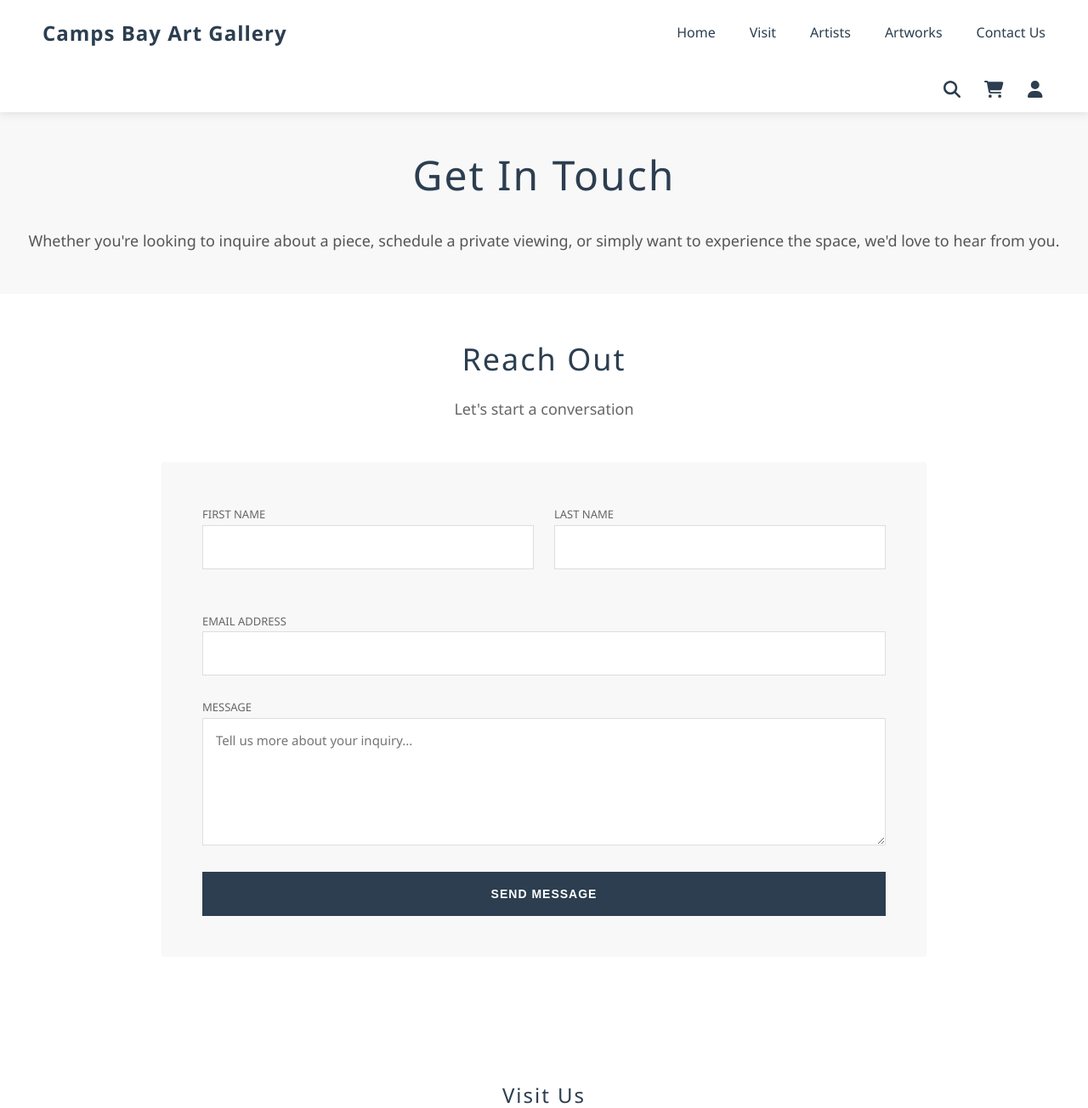
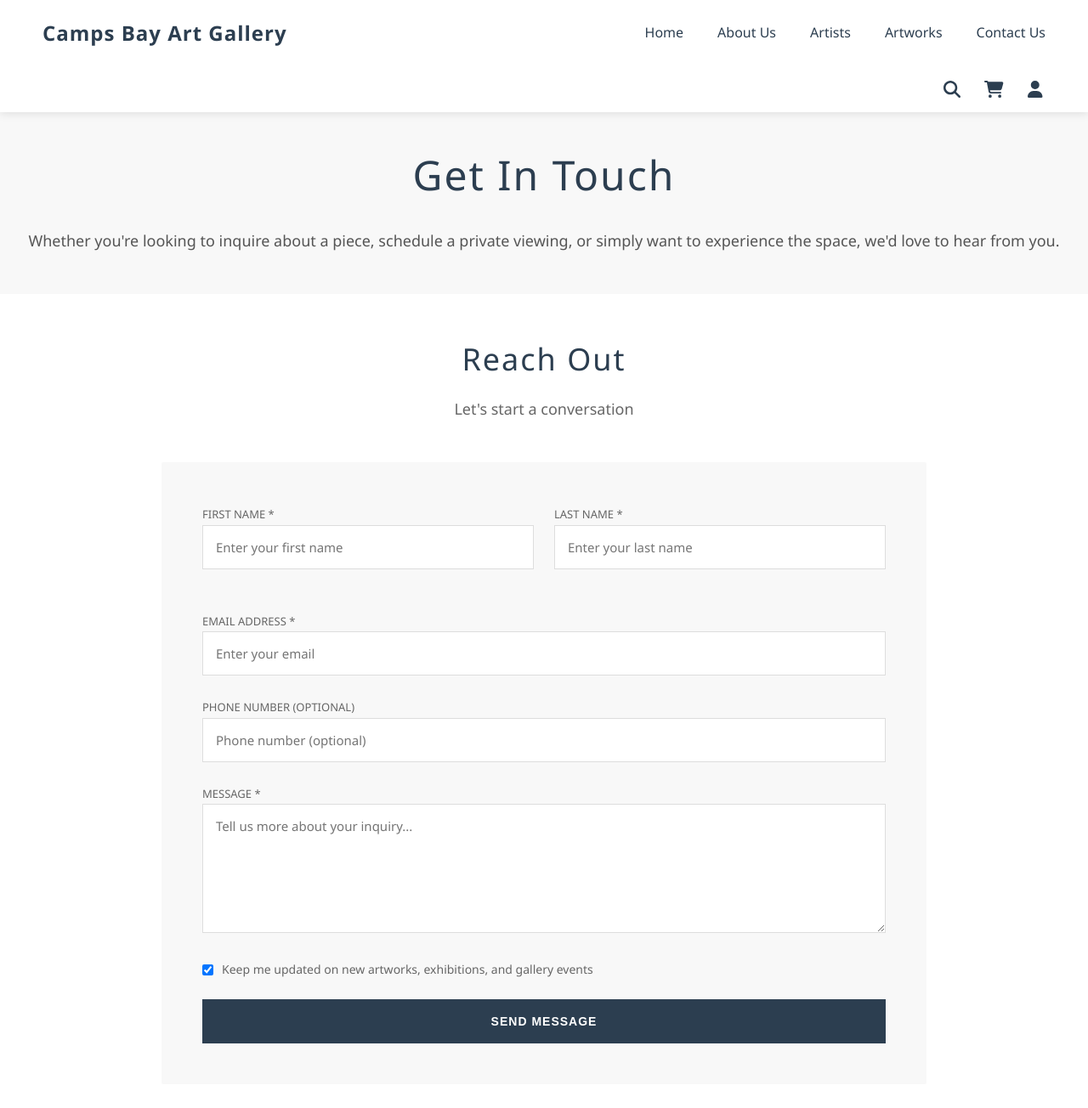
Before and after one commit to illanEazy/camps-bay-gallery, a Django app: page /contact/ in a window 1280 px wide. Shown: the top 1304 px of the page at 85% size. Run offline with Django 4.2, Linux system fonts and the light colour scheme; data that the repository does not hold is empty.

Commit message:
contact us and about us working

```diff
--- a/campsbaygallery/settings.py
+++ b/campsbaygallery/settings.py
@@ -121,6 +121,7 @@ DEFAULT_FROM_EMAIL = 'Camps Bay Gallery <noreply@campsbaygallery.com>'
 EMAIL_TIMEOUT = 10
 
 
+
 # Allauth config
 SITE_ID = 2
 SITE_DOMAIN = '127.0.0.1:8000'  # Change to your domain in production
@@ -185,6 +186,7 @@ TEMPLATES = [
                 'django.contrib.auth.context_processors.auth',
                 'django.contrib.messages.context_processors.messages',
                 'gallery.context_processors.cart_context',
+                'gallery.context_processors.artists_processor',
             ],
         },
     },
--- a/gallery/context_processors.py
+++ b/gallery/context_processors.py
@@ -1,8 +1,9 @@
 from django.conf import settings
+from .models import Artist
 
 
 # FILE: gallery/context_processors.py - Updated to handle sold items
-
+# FILE: gallery/context_processors.py - Updated to handle sold items
 def cart_context(request):
     """Context processor to add cart count to all templates - updated to filter out sold items"""
     cart = request.session.get('cart', {})
@@ -44,4 +45,10 @@ def cart_context(request):
         'cart_items_preview': cart_items[:3]  # First 3 items for preview
     }
 
-  # FILE: gallery/context_processors.py - Updated to handle sold items
+# Context processors to make artists available globally
+
+def artists_processor(request):
+    """Make active artists available in all templates"""
+    return {
+        'artists': Artist.objects.filter(is_active=True).order_by('first_name', 'last_name')
+    }
--- a/gallery/forms.py
+++ b/gallery/forms.py
@@ -597,3 +597,79 @@ class CheckoutForm(forms.Form):
                 self.fields['postal_code'].initial = getattr(profile, 'postal_code', '')
             except UserProfile.DoesNotExist:
                 pass
+
+# Contact Form - MATCHES ORIGINAL STATIC FORM DESIGN
+class ContactForm(forms.Form):
+    """Contact form for general inquiries - matches original static form"""
+
+    # Contact Information (EXACTLY matches original form)
+    first_name = forms.CharField(
+        max_length=50,
+        required=True,
+        widget=forms.TextInput(attrs={
+            'class': 'form-input',
+            'placeholder': 'Enter your first name',
+            'id': 'firstName'
+        })
+    )
+
+    last_name = forms.CharField(
+        max_length=50,
+        required=True,
+        widget=forms.TextInput(attrs={
+            'class': 'form-input',
+            'placeholder': 'Enter your last name',
+            'id': 'lastName'
+        })
+    )
+
+    email = forms.EmailField(
+        required=True,
+        widget=forms.EmailInput(attrs={
+            'class': 'form-input',
+            'placeholder': 'Enter your email',
+            'id': 'email'
+        })
+    )
+
+    phone = forms.CharField(
+        max_length=20,
+        required=False,
+        widget=forms.TextInput(attrs={
+            'class': 'form-input',
+            'placeholder': 'Phone number (optional)',
+            'id': 'phone'
+        })
+    )
+
+    # Message
+    message = forms.CharField(
+        required=True,
+        widget=forms.Textarea(attrs={
+            'class': 'form-textarea',
+            'placeholder': 'Tell us more about your inquiry...',
+            'id': 'message',
+            'rows': 6
+        })
+    )
+
+    # Newsletter subscription (optional)
+    newsletter_subscription = forms.BooleanField(
+        required=False,
+        initial=True,
+        widget=forms.CheckboxInput(attrs={
+            'class': 'form-checkbox',
+            'id': 'newsletter'
+        })
+    )
+
+    def __init__(self, *args, **kwargs):
+        user = kwargs.pop('user', None)
+        super().__init__(*args, **kwargs)
+
+        # Pre-fill user data if available
+        if user and user.is_authenticated:
+            self.fields['first_name'].initial = user.first_name
+            self.fields['last_name'].initial = user.last_name
+            self.fields['email'].initial = user.email
+            self.fields['phone'].initial = user.phone if hasattr(user, 'phone') else ''
--- a/gallery/templates/gallery/includes/_contact_form.html
+++ b/gallery/templates/gallery/includes/_contact_form.html
@@ -6,29 +6,64 @@
     </div>
 
     <div class="contact-form-container">
-        <form class="contact-form" id="contactForm">
+        <form class="contact-form" method="POST" action="{% url 'contact' %}">
+            {% csrf_token %}
+
             <div class="form-row grid-2 mb-md">
                 <div class="form-group">
-                    <label for="firstName" class="text-xsmall text-uppercase text-gray mb-xs">First Name</label>
-                    <input type="text" id="firstName" name="firstName" class="form-input" required>
+                    <label for="firstName" class="text-xsmall text-uppercase text-gray mb-xs">First Name *</label>
+                    {{ form.first_name }}
+                    {% if form.first_name.errors %}
+                    <div class="error-message">{{ form.first_name.errors }}</div>
+                    {% endif %}
                 </div>
                 <div class="form-group">
-                    <label for="lastName" class="text-xsmall text-uppercase text-gray mb-xs">Last Name</label>
-                    <input type="text" id="lastName" name="lastName" class="form-input" required>
+                    <label for="lastName" class="text-xsmall text-uppercase text-gray mb-xs">Last Name *</label>
+                    {{ form.last_name }}
+                    {% if form.last_name.errors %}
+                    <div class="error-message">{{ form.last_name.errors }}</div>
+                    {% endif %}
                 </div>
             </div>
 
             <div class="form-group mb-md">
-                <label for="email" class="text-xsmall text-uppercase text-gray mb-xs">Email Address</label>
-                <input type="email" id="email" name="email" class="form-input" required>
+                <label for="email" class="text-xsmall text-uppercase text-gray mb-xs">Email Address *</label>
+                {{ form.email }}
+                {% if form.email.errors %}
+                <div class="error-message">{{ form.email.errors }}</div>
+                {% endif %}
+            </div>
+
+            <div class="form-group mb-md">
+                <label for="phone" class="text-xsmall text-uppercase text-gray mb-xs">Phone Number (Optional)</label>
+                {{ form.phone }}
+                {% if form.phone.errors %}
+                <div class="error-message">{{ form.phone.errors }}</div>
+                {% endif %}
             </div>
 
             <div class="form-group mb-lg">
-                <label for="message" class="text-xsmall text-uppercase text-gray mb-xs">Message</label>
-                <textarea id="message" name="message" class="form-textarea" required placeholder="Tell us more about your inquiry..."></textarea>
+                <label for="message" class="text-xsmall text-uppercase text-gray mb-xs">Message *</label>
+                {{ form.message }}
+                {% if form.message.errors %}
+                <div class="error-message">{{ form.message.errors }}</div>
+                {% endif %}
+            </div>
+
+            <div class="form-group mb-lg">
+                <label class="checkbox-label" style="display: flex; align-items: center; gap: 10px; cursor: pointer;">
+                    {{ form.newsletter_subscription }}
+                    <span class="text-small text-gray">Keep me updated on new artworks, exhibitions, and gallery events</span>
+                </label>
             </div>
 
             <button type="submit" class="btn btn-primary btn-full">Send Message</button>
         </form>
+
+        <div class="text-center mt-lg">
+            <p class="text-small text-gray">
+                <i class="fas fa-clock mr-xs"></i> We respond within 24 hours
+            </p>
+        </div>
     </div>
 </div>
--- a/gallery/templates/gallery/includes/_footer.html
+++ b/gallery/templates/gallery/includes/_footer.html
@@ -1,6 +1,7 @@
 <footer class="section-dark">
     <div class="container">
-        <div class="footer-container grid-3 mb-xl">
+        <div class="footer-container grid-4 mb-xl">
+            <!-- Contact Column -->
             <div class="footer-column">
                 <h3 class="h5 mb-lg text-white">Our Contact</h3>
                 <div class="contact-info">
@@ -28,6 +29,7 @@
                 </div>
             </div>
 
+            <!-- Opening Hours Column -->
             <div class="footer-column">
                 <h3 class="h5 mb-lg text-white">Opening Hours</h3>
                 <div class="opening-hours">
@@ -53,7 +55,7 @@
                     </div>
                 </div>
             </div>
-
+            <!-- Stay Connected Column -->
             <div class="footer-column">
                 <h3 class="h5 mb-lg text-white">Stay Connected</h3>
                 <p class="text-small text-light mb-md">Subscribe to our newsletter for updates on new exhibitions, featured artists, and exclusive events.</p>
--- a/gallery/templates/gallery/includes/_header.html
+++ b/gallery/templates/gallery/includes/_header.html
@@ -7,17 +7,14 @@
         <div class="logo">Camps Bay Art Gallery</div>
         <ul class="menu-items">
             <li><a href="{% url 'home' %}">Home</a></li>
-            <li><a href="#visit">Visit</a></li>
+            <li><a href="{% url 'about' %}">About Us</a></li> <!-- CHANGED FROM #visit -->
             <li class="dropdown">
                 <a href="{% url 'artists' %}">Artists</a>
                 <div class="dropdown-content">
                     <!-- Dynamic artist links -->
-                    <a href="{% url 'artist_detail' artist_id=1 %}">Amara Thompson</a>
-                    <a href="{% url 'artist_detail' artist_id=2 %}">Marcus Chen</a>
-                    <a href="{% url 'artist_detail' artist_id=3 %}">Sofia Rodriguez</a>
-                    <a href="{% url 'artist_detail' artist_id=4 %}">James Williams</a>
-                    <a href="{% url 'artist_detail' artist_id=5 %}">Zara Okafor</a>
-                    <a href="{% url 'artist_detail' artist_id=6 %}">Kai Nakamura</a>
+                    {% for artist in artists|slice:":6" %}  <!-- REUSED from context processor -->
+                    <a href="{% url 'artist_detail' artist.id %}">{{ artist.first_name }} {{ artist.last_name }}</a>
+                    {% endfor %}
                     <div class="dropdown-divider"></div>
                     <a href="{% url 'artists' %}">View All Artists</a>
                 </div>
--- a/gallery/templates/gallery/includes/_story_section.html
+++ b/gallery/templates/gallery/includes/_story_section.html
@@ -3,8 +3,8 @@
         <div class="story-content">
             <h2 class="h2 mb-lg">Why Camps Bay</h2>
             <p class="text-regular text-white mb-md">Between the mountain and the sea, where light shifts with every hour, we found the place where art belongs. Camps Bay isn't just location—it's atmosphere. It's the feeling of discovery, the quiet confidence of a place that knows its worth.</p>
-            <p class="text-regular text-white mb-lg">We built ChemSpace to be part of this landscape. A gallery where contemporary work finds its natural home, where artists and collectors meet without pretense, where every visit feels like finding something you weren't looking for.</p>
-            <a href="#about" class="story-btn">READ OUR STORY</a>
+            <p class="text-regular text-white mb-lg">We built Camps Bay Art Gallery to be part of this landscape. A gallery where contemporary work finds its natural home, where artists and collectors meet without pretense, where every visit feels like finding something you weren't looking for.</p>
+            <a href="{% url 'about' %}" class="story-btn">READ OUR STORY</a>
         </div>
         <div class="founder-image">
             <img src="https://images.unsplash.com/photo-1544005313-94ddf0286df2?w=800&h=1200&fit=crop" alt="Gallery Founder">
--- a/gallery/views.py
+++ b/gallery/views.py
@@ -19,7 +19,7 @@ from django.core.exceptions import ValidationError as DjangoValidationError
 from .forms import (
     CustomLoginForm, CustomSignupForm, OTPVerificationForm,
     CustomForgotPasswordForm, CustomResetPasswordForm,
-    UserProfileForm, ArtworkForm, CheckoutForm
+    UserProfileForm, ArtworkForm, CheckoutForm, ContactForm
 )
 from .models import User, OTP, UserProfile, Artist, Artwork
 from django.contrib.auth.decorators import user_passes_test
@@ -80,6 +80,160 @@ def about(request):
     return render(request, 'gallery/about.html')
 
 
+def contact(request):
+    """Handle contact form submissions with email notifications"""
+    if request.method == 'POST':
+        form = ContactForm(request.POST, user=request.user)
+
+        if form.is_valid():
+            first_name = form.cleaned_data['first_name']
+            last_name = form.cleaned_data['last_name']
+            email = form.cleaned_data['email']
+            phone = form.cleaned_data.get('phone', '')
+            message = form.cleaned_data['message']
+            newsletter = form.cleaned_data.get('newsletter_subscription', False)
+
+            # Combine first and last name for email
+            full_name = f"{first_name} {last_name}"
+
+            try:
+                # Build URLs
+                site_url = request.build_absolute_uri('/')[:-1]
+
+                # 1. SEND EMAIL TO GALLERY (Admin notification)
+                gallery_subject = f'New Contact Form Submission from {full_name}'
+
+                gallery_html_message = render_to_string('gallery/emails/contact_notification.html', {
+                    'first_name': first_name,
+                    'last_name': last_name,
+                    'full_name': full_name,
+                    'email': email,
+                    'phone': phone,
+                    'message': message,
+                    'newsletter_subscription': newsletter,
+                    'submission_date': timezone.now().strftime('%B %d, %Y %H:%M'),
+                    'site_url': site_url,
+                    'user': request.user if request.user.is_authenticated else None,
+                })
+
+                gallery_plain_message = f"""
+                NEW CONTACT FORM SUBMISSION - Camps Bay Gallery
+                ================================================
+
+                From: {full_name}
+                Email: {email}
+                Phone: {phone if phone else 'Not provided'}
+
+                Message:
+                {message}
+
+                Subscription: {'✓ Subscribed to newsletter' if newsletter else 'Not subscribed'}
+
+                Submission Date: {timezone.now().strftime('%B %d, %Y %H:%M')}
+
+                {'User Account: YES' if request.user.is_authenticated else 'Guest Submission'}
+
+                Please respond within 24 hours.
+                """
+
+                send_mail(
+                    subject=gallery_subject,
+                    message=gallery_plain_message,
+                    from_email=settings.DEFAULT_FROM_EMAIL,
+                    recipient_list=['illaneazy@gmail.com'],  # Gallery email
+                    html_message=gallery_html_message,
+                    fail_silently=False,
+                )
+
+                print(f"✅ Contact email sent to gallery from {email}")
+
+                # 2. SEND CONFIRMATION EMAIL TO CUSTOMER
+                customer_subject = 'Thank You for Contacting Camps Bay Gallery'
+
+                customer_html_message = render_to_string('gallery/emails/contact_confirmation.html', {
+                    'first_name': first_name,
+                    'last_name': last_name,
+                    'full_name': full_name,
+                    'email': email,
+                    'message': message,
+                    'submission_date': timezone.now().strftime('%B %d, %Y %H:%M'),
+                    'site_url': site_url,
+                    'gallery_email': settings.DEFAULT_FROM_EMAIL,
+                    'gallery_phone': '+27 21 438 1000',
+                    'gallery_address': '57 Victoria Road, Camps Bay, Cape Town 8005',
+                })
+
+                customer_plain_message = f"""
+                CONTACT FORM CONFIRMATION - Camps Bay Gallery
+                =============================================
+
+                Dear {full_name},
+
+                Thank you for reaching out to Camps Bay Art Gallery.
+
+                We have received your message and will respond within 24 hours.
+
+                Your Message:
+                {message}
+
+                Submission Date: {timezone.now().strftime('%B %d, %Y %H:%M')}
+
+                We'll contact you at: {email}
+                {f'Phone: {phone}' if phone else ''}
+
+                Gallery Contact:
+                Email: {settings.DEFAULT_FROM_EMAIL}
+                Phone: +27 21 438 1000
+                Address: 57 Victoria Road, Camps Bay, Cape Town 8005
+
+                Best regards,
+                The Camps Bay Gallery Team
+                """
+
+                send_mail(
+                    subject=customer_subject,
+                    message=customer_plain_message,
+                    from_email=settings.DEFAULT_FROM_EMAIL,
+                    recipient_list=[email],
+                    html_message=customer_html_message,
+                    fail_silently=False,
+                )
+
+                print(f"✅ Confirmation email sent to {email}")
+
+                messages.success(request, 'Your message has been sent! We\'ll get back to you within 24 hours. A confirmation email has been sent.')
+
+                # Save to newsletter if opted in
+                if newsletter and email:
+                    try:
+                        # Update or create user profile newsletter subscription
+                        if request.user.is_authenticated:
+                            profile, created = UserProfile.objects.get_or_create(user=request.user)
+                            profile.newsletter_subscription = True
+                            profile.save()
+                    except Exception as e:
+                        print(f"Note: Could not update newsletter subscription: {e}")
+
+                # Clear form after successful submission
+                form = ContactForm(user=request.user)
+
+            except Exception as e:
+                print(f"❌ Error sending contact emails: {str(e)}")
+                messages.error(request, f'There was an error sending your message. Please try again. Error: {str(e)}')
+        else:
+            messages.error(request, 'Please correct the errors below.')
+    else:
+        form = ContactForm(user=request.user)
+
+    context = {
+        'form': form,
+        'page_title': 'Contact Us',
+        'page_subtitle': 'Get in touch with our gallery team'
+    }
+
+    return render(request, 'gallery/contact.html', context)
+
+
 def artists(request):
     """Render the artists overview page"""
     # Get all active artists from database
@@ -219,9 +373,6 @@ def artworks(request):
 
     return render(request, 'gallery/artworks.html', context)
 
-def contact(request):
-    """Render the contact page"""
-    return render(request, 'gallery/contact.html')
 
 def google_login_redirect(request):
     """Redirect to Google OAuth login via allauth"""
```
Also changed, not shown: gallery/templates/gallery/about.html (+33 -4 lines), gallery/templates/gallery/emails/contact_confirmation.html (added, +153 -0 lines), gallery/templates/gallery/emails/contact_notification.html (added, +161 -0 lines), gallery/templates/gallery/includes/_contact_visit.html (line endings or trailing spaces).
